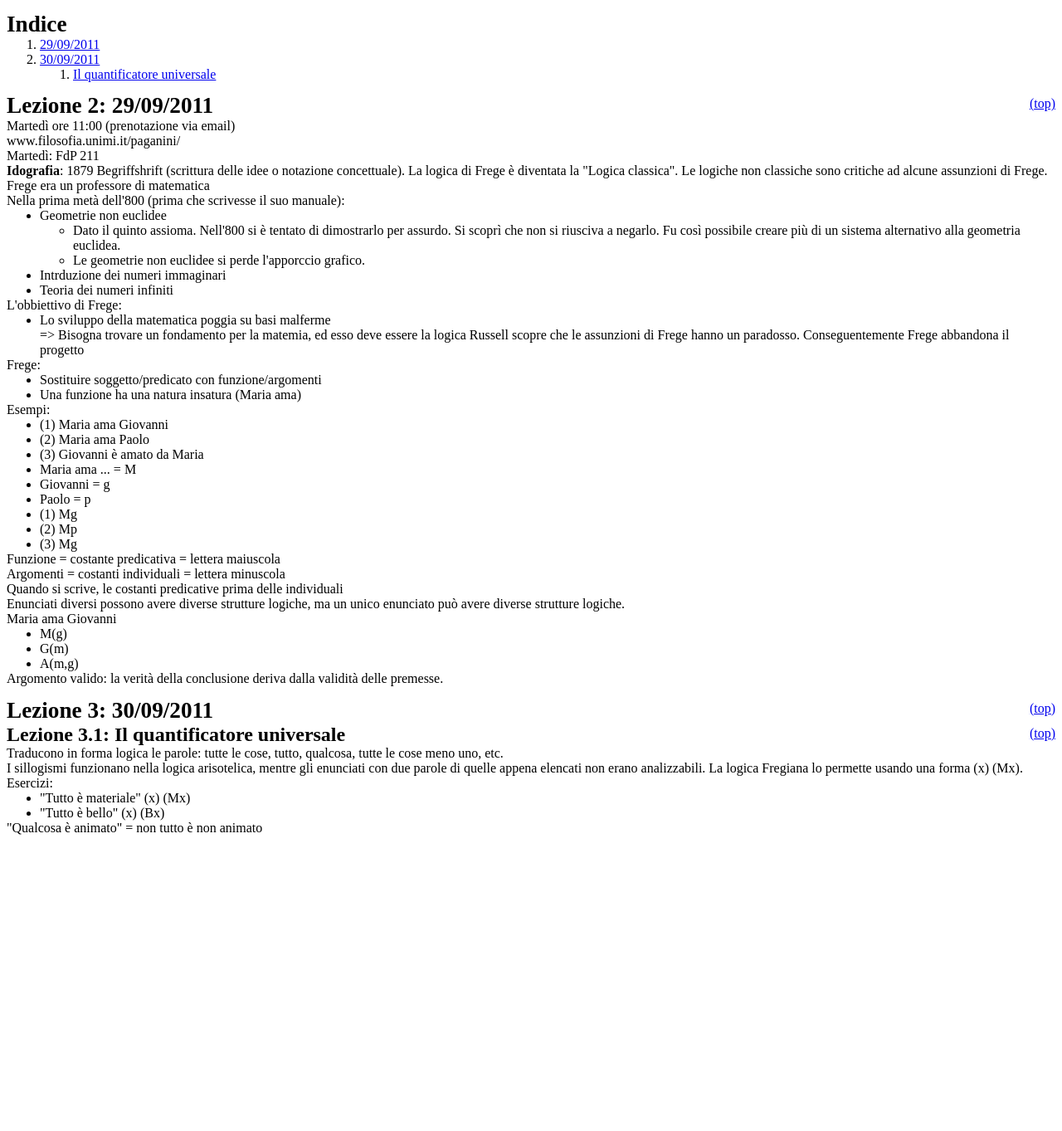
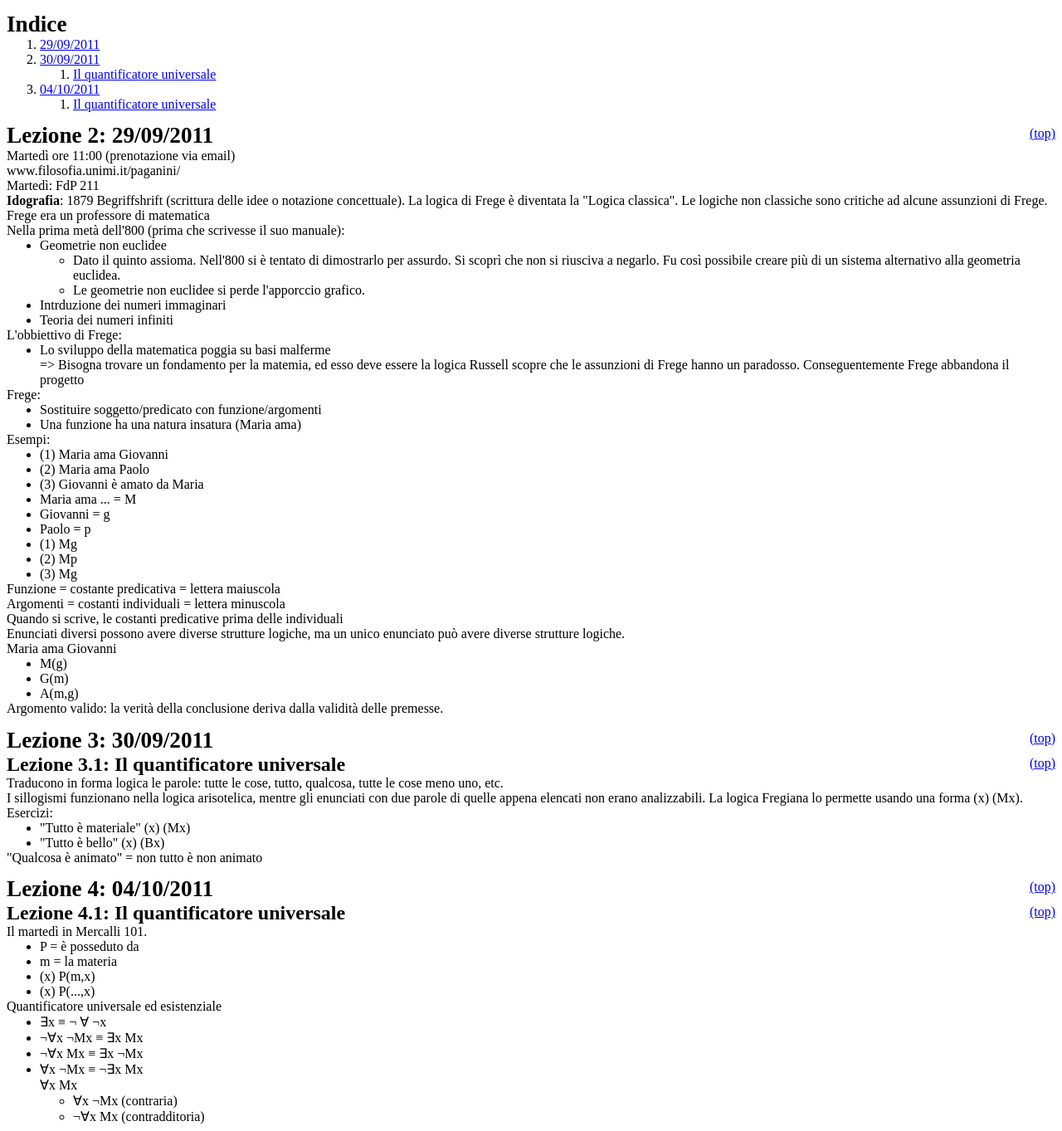
Before and after one commit to Fale/appunti, a PHP site: page /Filosofia_del_Linguaggio/appunti.php in a window 1280 px wide. Shown: the whole page at 83% size. Before the commit the page ends 1006 px from the top, so only its background shows below. Run offline with PHP 8.4, Linux system fonts and the light colour scheme; data that the repository does not hold is empty.

Commit message:
Add lecture 4 of Filosofia del Linguaggio

```diff
--- a/Filosofia_del_Linguaggio/appunti.php
+++ b/Filosofia_del_Linguaggio/appunti.php
@@ -67,4 +67,24 @@ Enunciati diversi possono avere diverse strutture logiche, ma un unico enunciato
   <li>"Tutto è bello" (x) (Bx)
 </ul>
 <p>"Qualcosa è animato" = non tutto è non animato</p>
+
+<?php t("4", "04/10/2011"); ?>
+<?php t2("4.1", "Il quantificatore universale"); ?>
+<p>Il martedì in Mercalli 101.</p>
+<ul>
+  <li>P = è posseduto da
+  <li>m = la materia
+  <li>(x) P(m,x)
+  <li>(x) P(...,x)
+</ul>
+<p> Quantificatore universale ed esistenziale</p>
+<ul>
+  <li>&exist;x &equiv; &not; &forall; &not;x
+  <li>&not;&forall;x &not;Mx &equiv; &exist;x Mx
+  <li>&not;&forall;x Mx &equiv; &exist;x &not;Mx
+  <li>&forall;x &not;Mx &equiv; &not;&exist;x Mx
+<p> &forall;x Mx</p>
+<ul>
+  <li>&forall;x &not;Mx (contraria)
+  <li>&not;&forall;x Mx (contradditoria)
 <?php file::footer(); ?>
```
